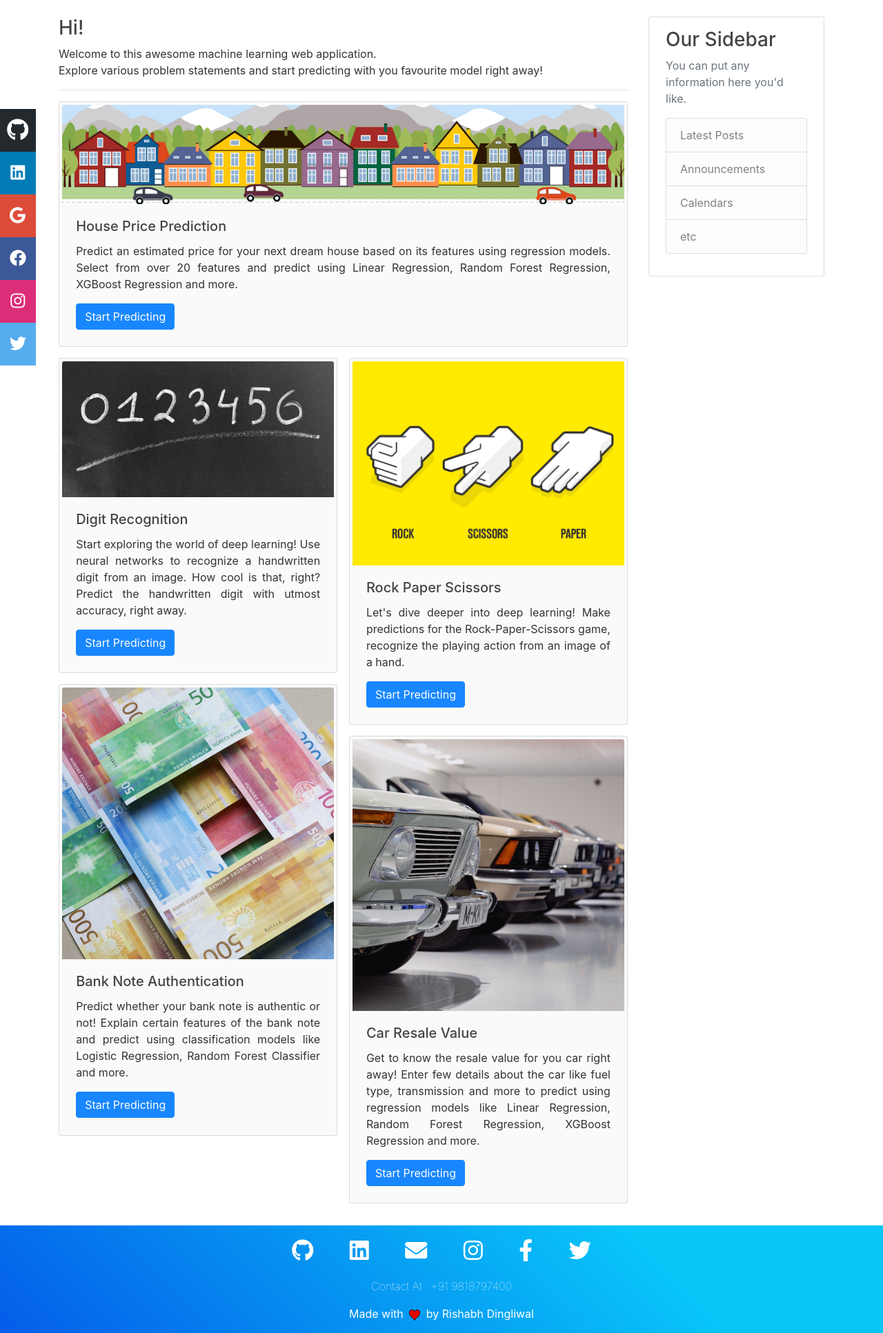
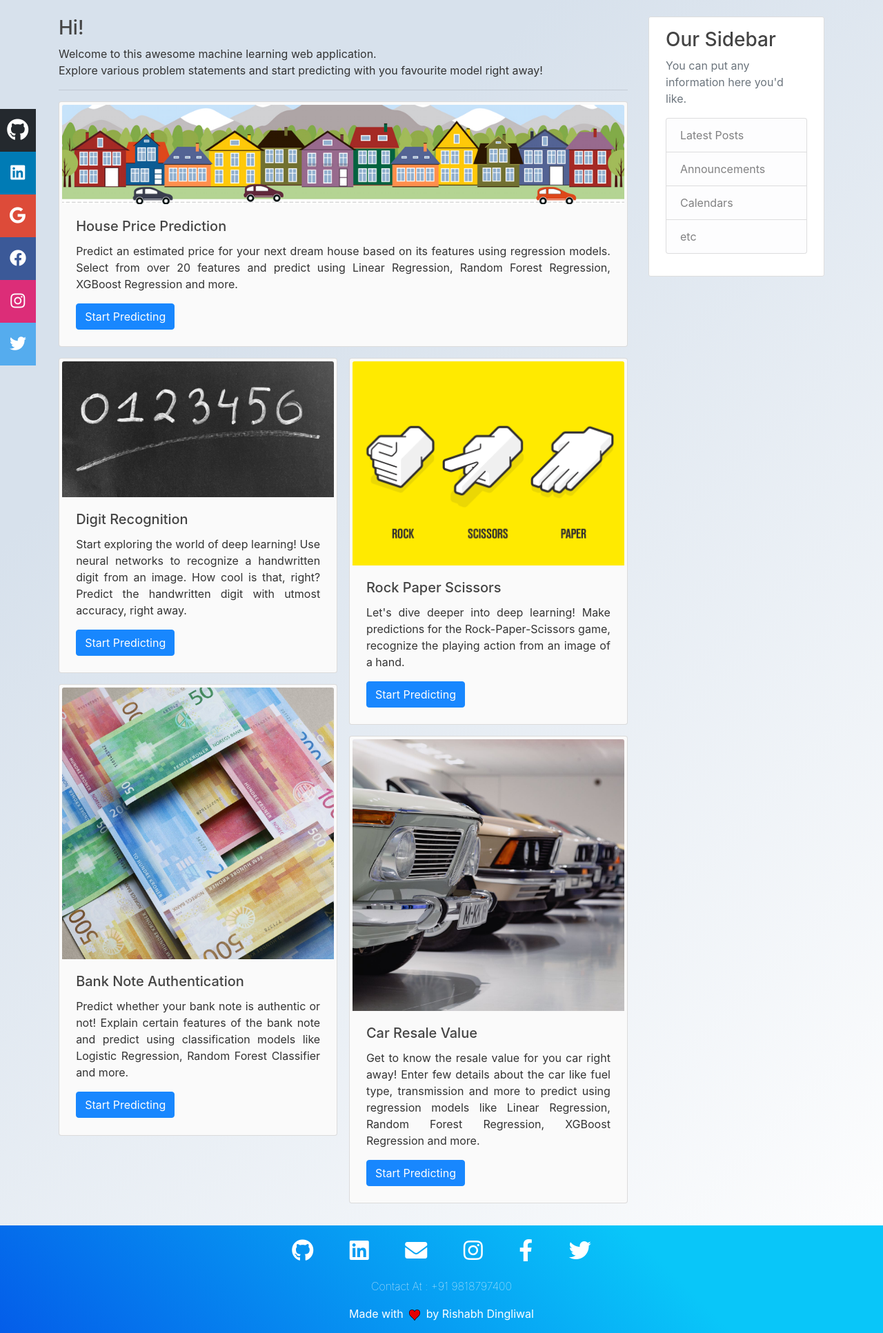
Before and after one commit to rishabh1323/The-ML-DL-App, a Flask app: page / in a window 1280 px wide. Shown: the part 56-1989 px from the top of the page at 69% size. Run offline with Flask 2, Linux system fonts and the light colour scheme; some libraries are stand-ins or nearby versions.

Commit message:
Change background

```diff
--- a/static/main.css
+++ b/static/main.css
@@ -1,5 +1,8 @@
 body {
-    background: #ffffff;
+    /* background-color: #b8c6db;
+    background-image: linear-gradient(315deg, #b8c6db 0%, #f5f7fa 74%); */
+    background-color: #ffffff;
+    background-image: linear-gradient(315deg, #ffffff 0%, #d7e1ec 74%);
     color: #333333;
     margin-top: 5rem;
 }
--- a/templates/layout.html
+++ b/templates/layout.html
@@ -110,7 +110,7 @@
                 <a href="{{ dataset_link }}" id="dataset-button" class="kaggle"
                    target="_blank" rel="noopener noreferrer">
                     <div class="content-section">
-                        Find Dataset on <i class="fab fa-kaggle"></i>
+                        Find Dataset <i class="fab fa-kaggle"></i>
                     </div>
                 </a>
                 {% endif %}
```
